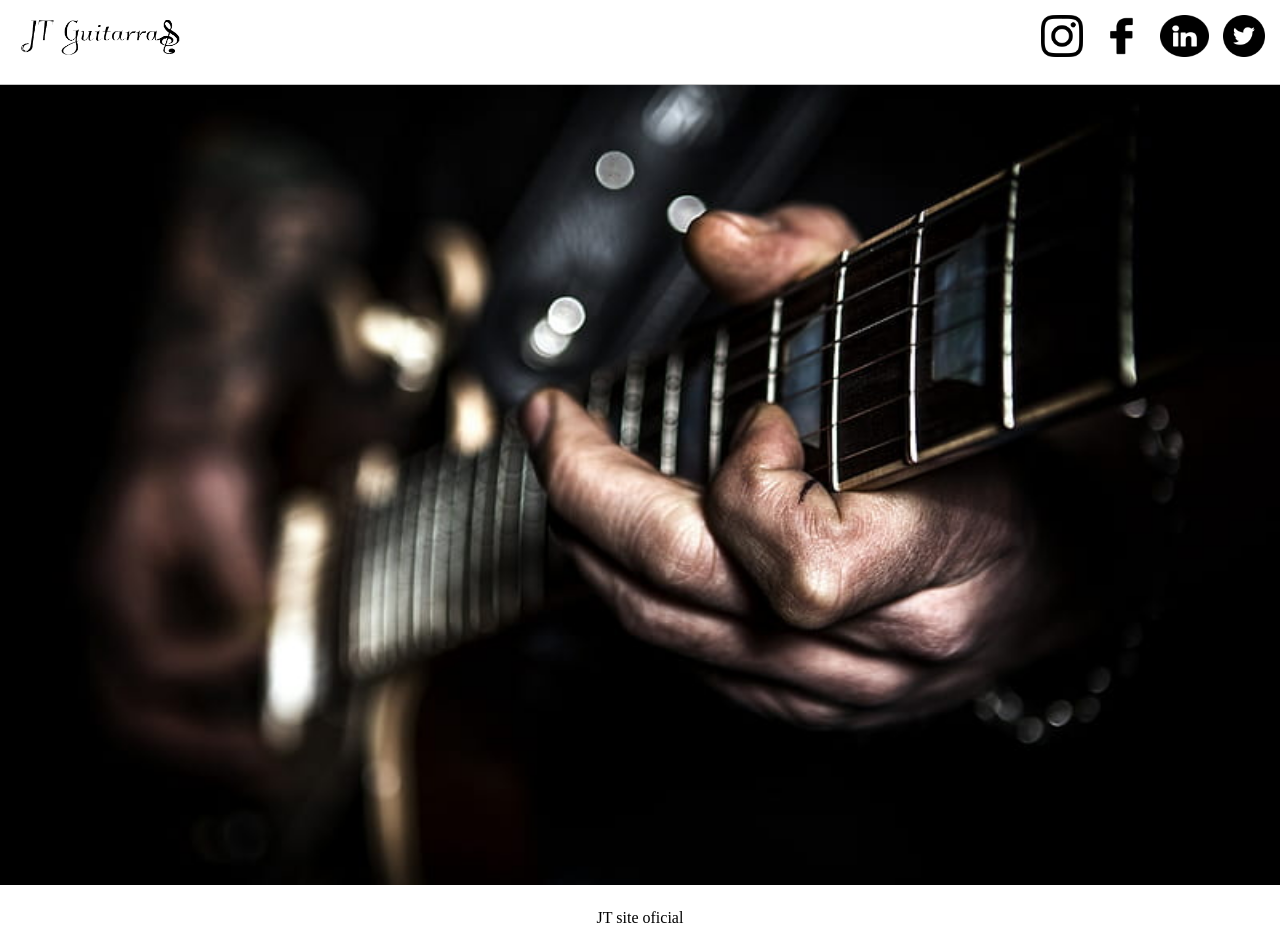
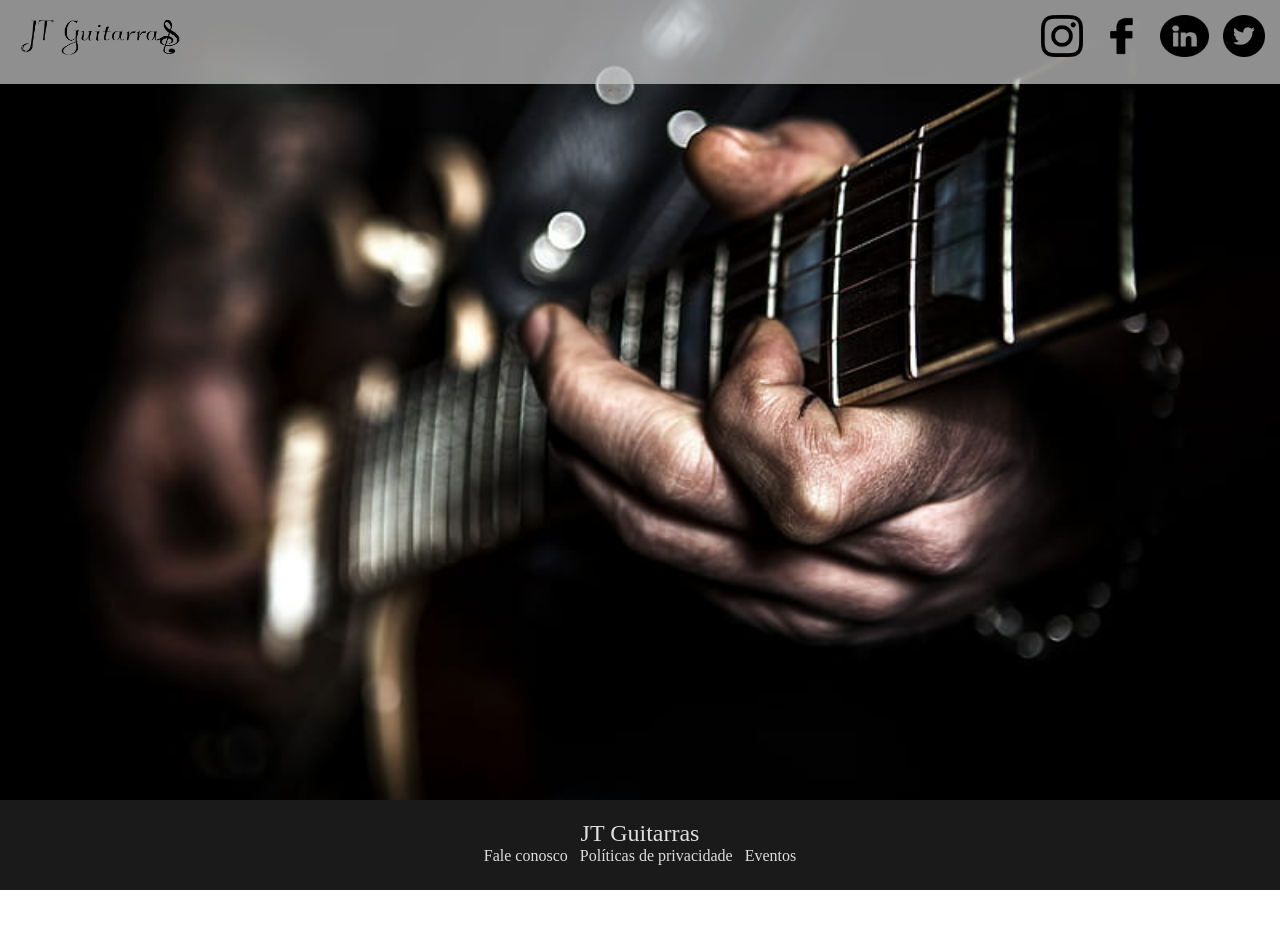
Before and after one commit to GuitaDEVil/JT-Guitarras, a plain HTML site: page index.html in a window 1280 px wide. After the commit the page ends 890 px from the top, so only its background shows below. Drawn offline with Linux system fonts and the light colour scheme.

Commit message:
Ajustes na interface.

```diff
--- a/css/main.css
+++ b/css/main.css
@@ -4,11 +4,22 @@
     box-sizing: border-box;
 }
 
+body {
+    position: relative;
+}
+
+#fundo {
+   position: absolute;
+   width: 100%;
+}
+
 header {
+    background-color: rgba(207, 207, 207, 0.692);
+    width: 100%;
     display: flex;
     flex-direction: row;
     justify-content: space-between;
-    border-bottom: 1px solid rgba(136, 136, 136, 0.5);
+    position: absolute;
     padding: 10px;
 }
 
@@ -23,20 +34,27 @@ header .logo img{
     padding: 5px;
 }
 
-body{
+footer {
+    background-color: rgb(26, 26, 26);
+    color: #dedede;
+    text-align: center;
+    margin-top: 800px;
     width: 100%;
-    height: 100%;
+    height: 90px;
+    position: absolute;
+    padding: 20px;
 }
 
-
-#fundo {
-    height: auto;
-    width: 100%;
-
+footer p {
+    font-size: 24px;
 }
 
-footer {
-    text-align: center;
-    margin-top: 20px;
-    margin-bottom: 20px;
+footer a {
+    color: #dedede;
+    text-decoration: none;
+    padding: 4px;
 }
+
+footer a:hover {
+    text-decoration: underline;
+}
--- a/index.html
+++ b/index.html
@@ -5,6 +5,7 @@
     </head>
 
     <body>
+        <img id="fundo" src="img/wallsite.jpg">
         <header class="menu-principal">
             <div class="logo">
                 <img src="img/jtcortado.png" width="400" >
@@ -25,10 +26,11 @@
             </div>
         </header>
 
-        <img id="fundo" src="img/wallsite.jpg">
-
         <footer>
-            <p><span>JT</span> site oficial</p>
-          </footer>
+            <p id="footer-text">JT Guitarras</p>
+            <a href="#">Fale conosco</a>
+            <a href="#">Políticas de privacidade</a>
+            <a href="#">Eventos</a>
+        </footer>
     </body>
 </html>
```
